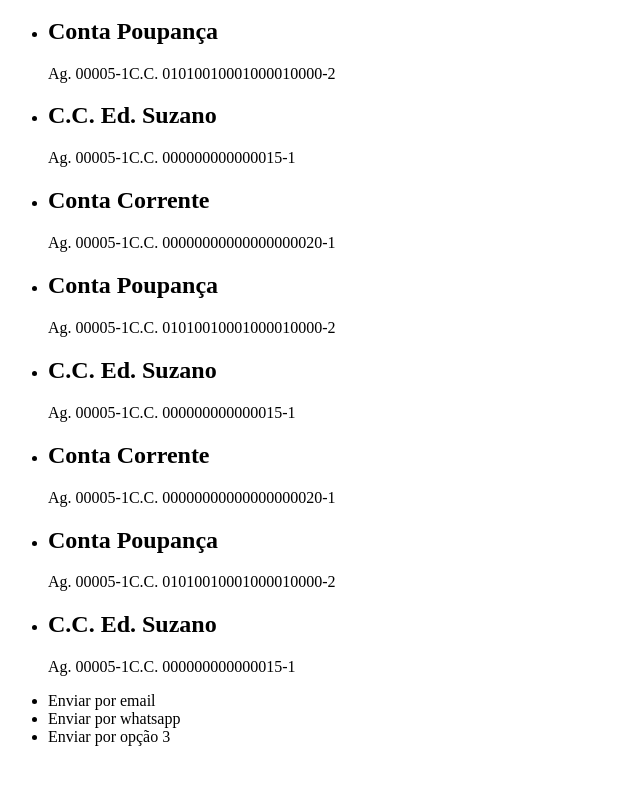
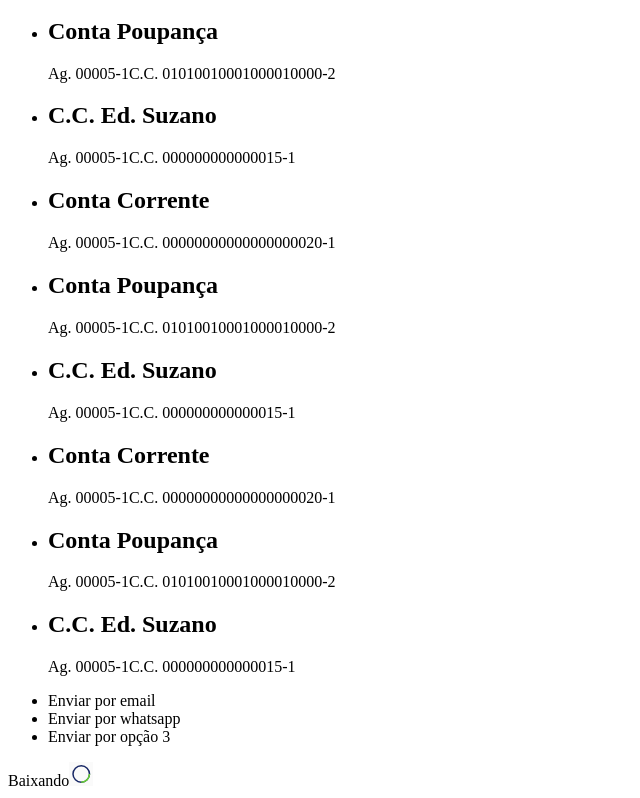
Before and after one commit to savio591/dualbank, a React app: page / in a window 1280 px wide. Shown: the part 1920-2718 px from the top of the page, without its empty margins (0-640 px from the left). Before the commit the page ends 2682 px from the top, so only its background shows below. Built offline with nearby package versions, Linux system fonts and the light colour scheme.

Commit message:
#11 - Create the download progress container

```diff
--- /dev/null
+++ b/src/components/DownloadContainer.tsx
@@ -0,0 +1,10 @@
+import loadingAnim from "../assets/loadingStatic.svg";
+
+export function DownloadContainer() {
+  return (
+    <div>
+      <span>Baixando</span>
+      <img src={loadingAnim} alt="Baixando" />
+    </div>
+  );
+}
--- a/src/pages/dashboard.tsx
+++ b/src/pages/dashboard.tsx
@@ -1,5 +1,6 @@
 import { CashByTags } from "../components/CashByTags";
 import { DashboardContainer } from "../components/DashboardContainer";
+import { DownloadContainer } from "../components/DownloadContainer";
 import { Dropdown } from "../components/Dropdown";
 import { Header } from "../components/Header";
 import Popup from "../components/Popup";
@@ -18,6 +19,7 @@ export function Dashboard() {
       <Popup />
       <Dropdown type="accounts" />
       <Dropdown type="options" />
+      <DownloadContainer />
     </>
   );
 }
```
Also changed, not shown: src/assets/loadingStatic.svg (added).
